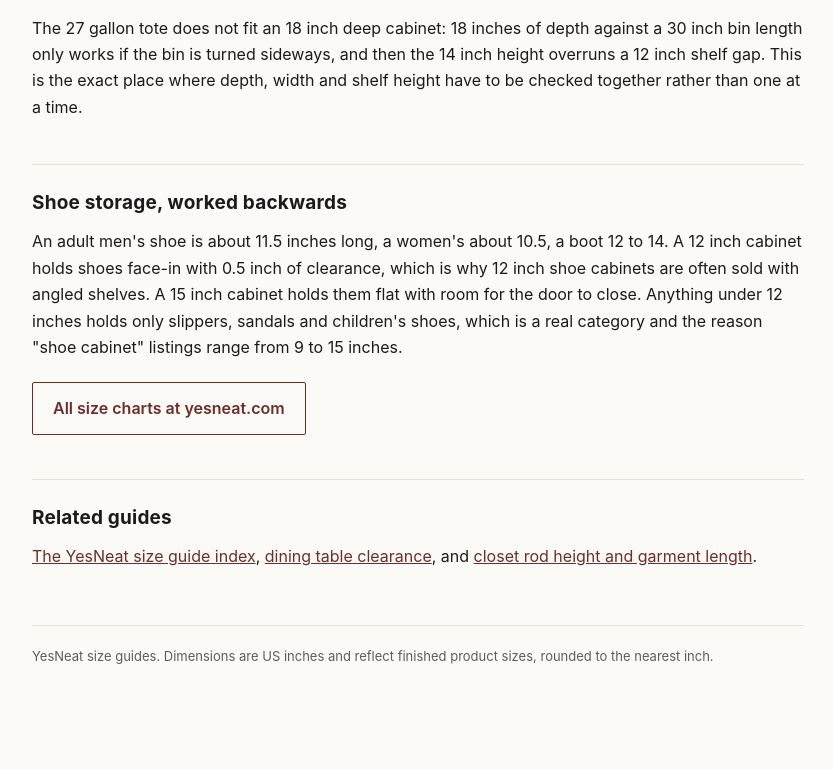
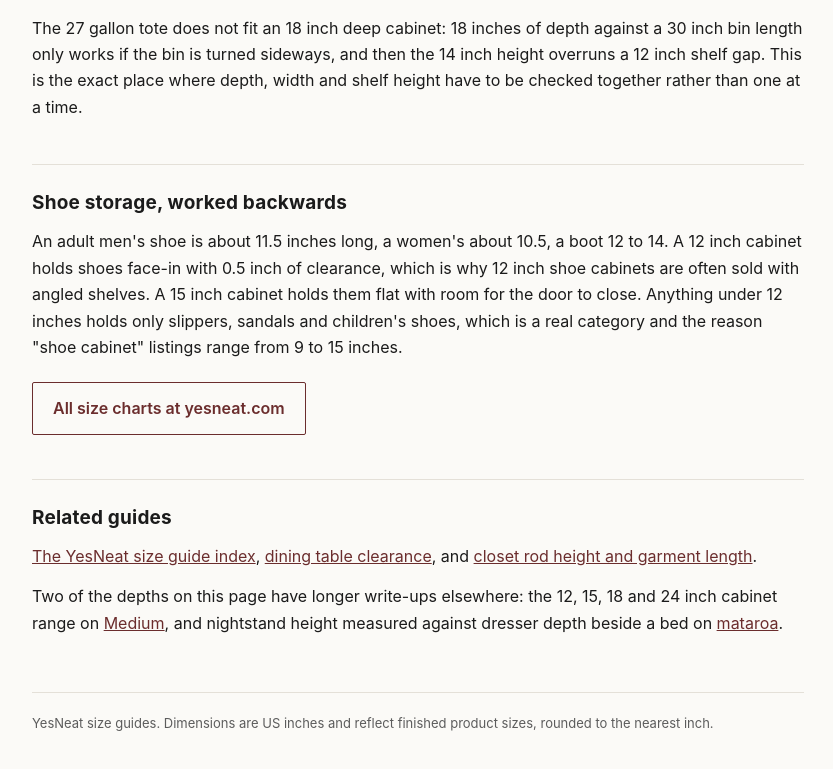
Before and after one commit to boyserve-lab/yesneat-size-guides, a plain HTML site: page storage-depth.html in a window 1280 px wide. Shown: the part 1487-2256 px from the top of the page, without its empty margins (222-1055 px from the left). Before the commit the page ends 2227 px from the top, so only its background shows below. Drawn offline with Linux system fonts and the light colour scheme.

Commit message:
Link storage depth page to Medium and mataroa

```diff
--- a/storage-depth.html
+++ b/storage-depth.html
@@ -66,6 +66,7 @@ a{color:var(--accent)}
 
 <h2>Related guides</h2>
 <p><a href="https://boyserve-lab.github.io/yesneat-size-guides/">The YesNeat size guide index</a>, <a href="https://boyserve-lab.github.io/yesneat-size-guides/dining-table-clearance.html">dining table clearance</a>, and <a href="https://yesneat.substack.com/p/closet-rod-height-and-garment-length">closet rod height and garment length</a>.</p>
+<p>Two of the depths on this page have longer write-ups elsewhere: the 12, 15, 18 and 24 inch cabinet range on <a href="https://medium.com/@yesneat/closet-and-cabinet-depth-in-inches-12-15-18-24-4f3ac1325638">Medium</a>, and nightstand height measured against dresser depth beside a bed on <a href="https://yesneat.mataroa.blog/blog/nightstand-height-and-dresser-depth-sizing-bedroom-furniture-to-a-bed/">mataroa</a>.</p>
 
 <footer>YesNeat size guides. Dimensions are US inches and reflect finished product sizes, rounded to the nearest inch.</footer>
 </div>
```
